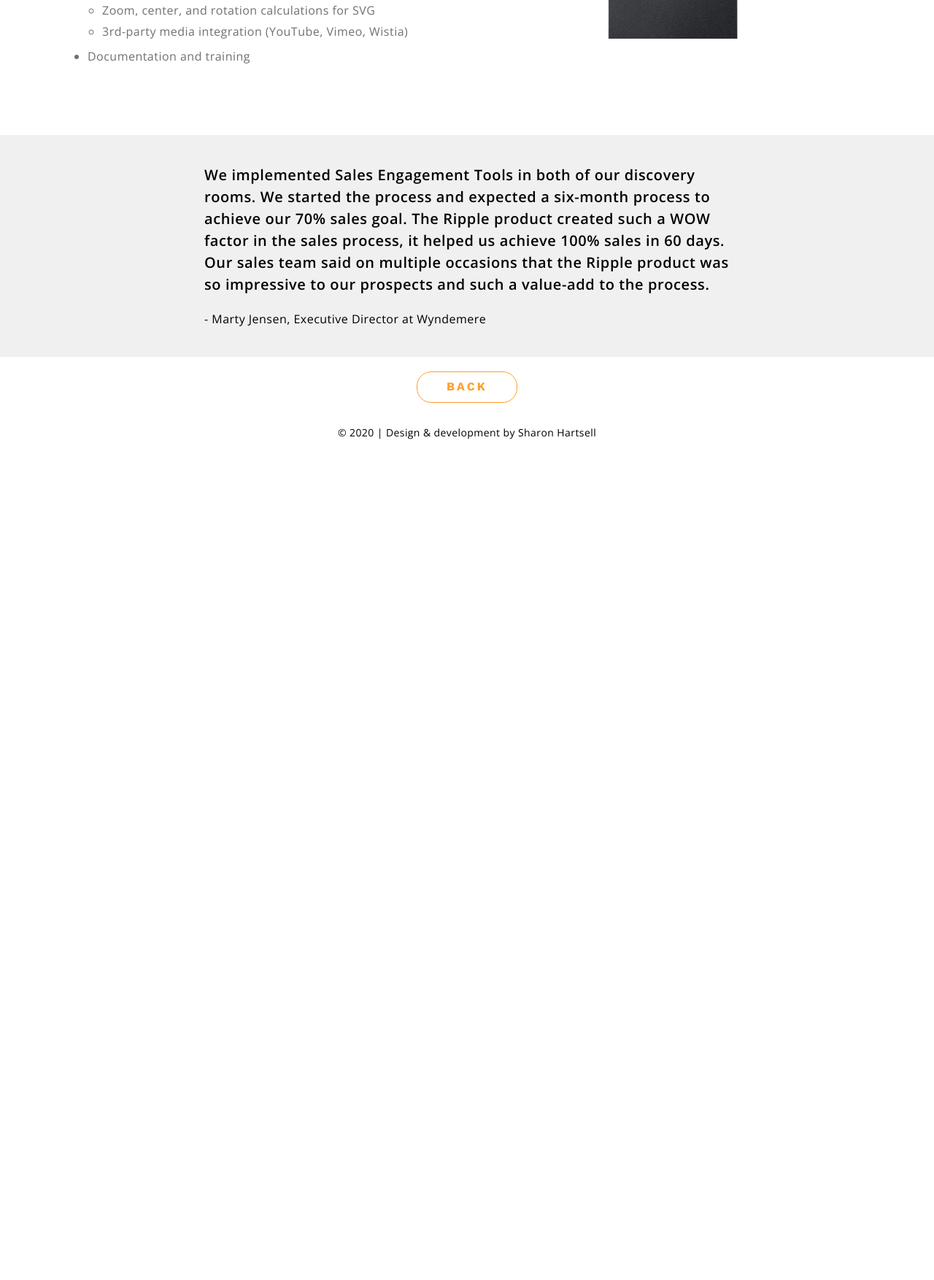
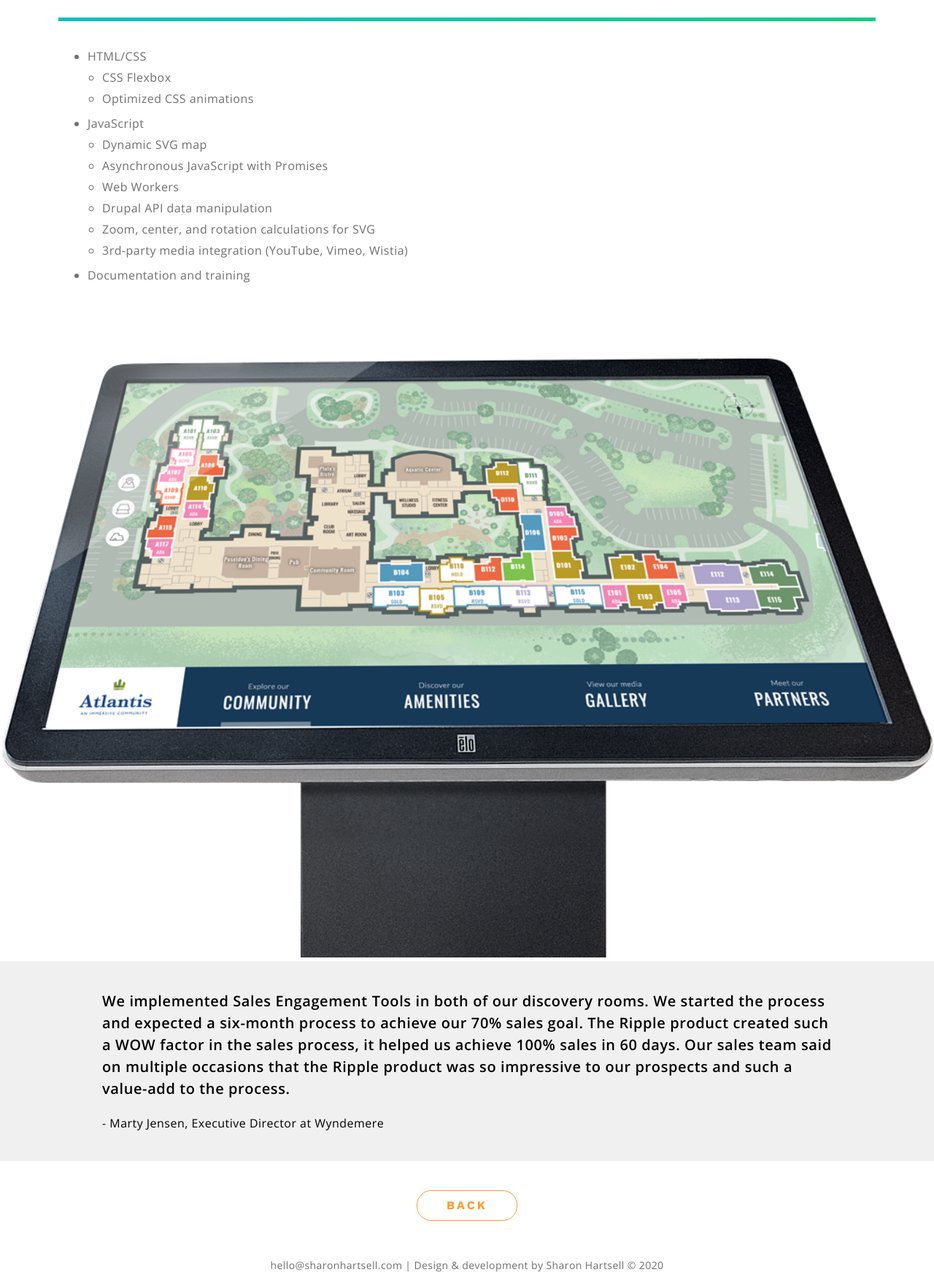
Before and after one commit to SharonHartsell/portfolio-site, a PHP site: page /work/kiosk-map.php in a window 1280 px wide. Shown: the part 2001-3755 px from the top of the page at 73% size. Before the commit the page ends 2603 px from the top, so only its background shows below. Run offline with PHP 8.4, Linux system fonts and the light colour scheme; some libraries are stand-ins or nearby versions.

Commit message:
style(index): adjust spacing for big screens

```diff
--- a/css/styles.css
+++ b/css/styles.css
@@ -291,13 +291,19 @@ a {
     padding: 40px;
   }
 }
+@media all and (min-width: 1170px) {
+  /* line 29, ../scss/_nav.scss */
+  .nav_list {
+    top: 70px;
+  }
+}
 
-/* line 48, ../scss/_nav.scss */
+/* line 52, ../scss/_nav.scss */
 .nav_listItem {
   list-style-type: none;
 }
 
-/* line 52, ../scss/_nav.scss */
+/* line 56, ../scss/_nav.scss */
 .nav_link {
   font-weight: 300;
   font-size: 80px;
@@ -308,31 +314,31 @@ a {
   text-decoration: none;
 }
 @media all and (min-width: 768px) {
-  /* line 52, ../scss/_nav.scss */
+  /* line 56, ../scss/_nav.scss */
   .nav_link {
     font-size: 100px;
   }
 }
 @media all and (min-width: 768px) {
-  /* line 65, ../scss/_nav.scss */
+  /* line 69, ../scss/_nav.scss */
   .nav_link:before, .nav_link:after {
     opacity: 0;
     transition: opacity 0.25s;
   }
 }
 @media all and (min-width: 768px) {
-  /* line 73, ../scss/_nav.scss */
+  /* line 77, ../scss/_nav.scss */
   .nav_link:before {
     content: '< ';
   }
 }
 @media all and (min-width: 768px) {
-  /* line 79, ../scss/_nav.scss */
+  /* line 83, ../scss/_nav.scss */
   .nav_link:after {
     content: ' >';
   }
 }
-/* line 86, ../scss/_nav.scss */
+/* line 90, ../scss/_nav.scss */
 .nav_link:hover:before, .nav_link:hover:after {
   opacity: 1;
 }
@@ -439,33 +445,39 @@ a {
     padding: 40px;
   }
 }
+@media all and (min-width: 1170px) {
+  /* line 1, ../scss/_work.scss */
+  .work {
+    padding: 40px 80px;
+  }
+}
 
-/* line 12, ../scss/_work.scss */
+/* line 16, ../scss/_work.scss */
 .work_sectionTitle {
   margin: 0;
   text-align: center;
   color: #707070;
 }
 
-/* line 19, ../scss/_work.scss */
+/* line 23, ../scss/_work.scss */
 .work_sectionTitle + .work_projectList {
   margin-top: 20px;
 }
 @media all and (min-width: 768px) {
-  /* line 19, ../scss/_work.scss */
+  /* line 23, ../scss/_work.scss */
   .work_sectionTitle + .work_projectList {
     margin-top: 40px;
   }
 }
 
-/* line 27, ../scss/_work.scss */
+/* line 31, ../scss/_work.scss */
 .work_projectList {
   margin: 0;
   padding: 0;
   list-style: none;
 }
 @media all and (min-width: 768px) {
-  /* line 27, ../scss/_work.scss */
+  /* line 31, ../scss/_work.scss */
   .work_projectList {
     display: grid;
     grid-template-columns: 1fr 1fr;
@@ -473,19 +485,19 @@ a {
   }
 }
 @media all and (min-width: 1024px) {
-  /* line 27, ../scss/_work.scss */
+  /* line 31, ../scss/_work.scss */
   .work_projectList {
     grid-template-columns: 1fr 1fr 1fr;
   }
 }
 @media all and (min-width: 1170px) {
-  /* line 27, ../scss/_work.scss */
+  /* line 31, ../scss/_work.scss */
   .work_projectList {
     grid-template-columns: repeat(3, minmax(min-content, 600px));
   }
 }
 
-/* line 48, ../scss/_work.scss */
+/* line 52, ../scss/_work.scss */
 .work_projectListItem {
   display: -webkit-flex;
   display: flex;
@@ -498,12 +510,12 @@ a {
   padding: 30px 0px 30px 30px;
 }
 @media all and (min-width: 768px) {
-  /* line 48, ../scss/_work.scss */
+  /* line 52, ../scss/_work.scss */
   .work_projectListItem {
     padding: 40px 0px 40px 40px;
   }
 }
-/* line 60, ../scss/_work.scss */
+/* line 64, ../scss/_work.scss */
 .work_projectListItem:before {
   content: '';
   display: block;
@@ -522,18 +534,18 @@ a {
   transition: transform 0.5s;
   z-index: -1;
 }
-/* line 75, ../scss/_work.scss */
+/* line 79, ../scss/_work.scss */
 .work_projectListItem + .work_projectListItem {
   margin-top: 30px;
 }
 @media all and (min-width: 768px) {
-  /* line 75, ../scss/_work.scss */
+  /* line 79, ../scss/_work.scss */
   .work_projectListItem + .work_projectListItem {
     margin-top: 0;
   }
 }
 
-/* line 84, ../scss/_work.scss */
+/* line 88, ../scss/_work.scss */
 .work_projectThumbImg {
   width: 100%;
   height: 200px;
@@ -541,24 +553,24 @@ a {
   object-position: center center;
 }
 
-/* line 91, ../scss/_work.scss */
+/* line 95, ../scss/_work.scss */
 .work_projectTitle {
   margin: 0;
   color: #707070;
 }
 
-/* line 97, ../scss/_work.scss */
+/* line 101, ../scss/_work.scss */
 .work_projectTeaser {
   color: #707070;
 }
 
-/* line 101, ../scss/_work.scss */
+/* line 105, ../scss/_work.scss */
 .work_projectBtn {
   -webkit-align-self: flex-start;
   align-self: flex-start;
 }
 
-/* line 105, ../scss/_work.scss */
+/* line 109, ../scss/_work.scss */
 .work_projectThumbImg + .work_projectTextWrapper,
 .work_projectTextWrapper + .work_projectBtn {
   margin-top: 20px;
@@ -581,15 +593,21 @@ a {
     padding: 40px;
   }
 }
+@media all and (min-width: 1170px) {
+  /* line 1, ../scss/_about.scss */
+  .about {
+    padding: 40px 80px;
+  }
+}
 
-/* line 13, ../scss/_about.scss */
+/* line 17, ../scss/_about.scss */
 .about_sectionTitle {
   margin: 0;
   text-align: center;
   color: #707070;
 }
 
-/* line 20, ../scss/_about.scss */
+/* line 24, ../scss/_about.scss */
 .about_contentWrapper {
   display: -webkit-flex;
   display: flex;
@@ -599,7 +617,7 @@ a {
   align-items: center;
 }
 @media all and (min-width: 768px) {
-  /* line 20, ../scss/_about.scss */
+  /* line 24, ../scss/_about.scss */
   .about_contentWrapper {
     -webkit-flex-direction: row;
     flex-direction: row;
@@ -608,18 +626,18 @@ a {
   }
 }
 @media all and (min-width: 1024px) {
-  /* line 20, ../scss/_about.scss */
+  /* line 24, ../scss/_about.scss */
   .about_contentWrapper {
     -webkit-align-items: center;
     align-items: center;
   }
 }
 
-/* line 35, ../scss/_about.scss */
+/* line 39, ../scss/_about.scss */
 .about_imageWrapper {
   position: relative;
 }
-/* line 38, ../scss/_about.scss */
+/* line 42, ../scss/_about.scss */
 .about_imageWrapper:before {
   content: '';
   position: absolute;
@@ -640,16 +658,10 @@ a {
   background-image: linear-gradient(to bottom, #00bcde, #10d563);
 }
 @media all and (min-width: 1024px) {
-  /* line 38, ../scss/_about.scss */
+  /* line 42, ../scss/_about.scss */
   .about_imageWrapper:before {
     width: 420px;
     height: 420px;
-  }
-}
-@media all and (min-width: 1024px) {
-  /* line 35, ../scss/_about.scss */
-  .about_imageWrapper {
-    padding: 40px;
   }
 }
 
@@ -675,7 +687,7 @@ a {
 /* line 75, ../scss/_about.scss */
 .about_text {
   margin: 0;
-  max-width: 500px;
+  max-width: 600px;
   color: #707070;
 }
 
@@ -733,6 +745,12 @@ a {
   .about_textWrapper + .about_imageWrapper {
     margin-top: 0;
     margin-left: 40px;
+  }
+}
+@media all and (min-width: 1024px) {
+  /* line 116, ../scss/_about.scss */
+  .about_textWrapper + .about_imageWrapper {
+    margin-left: 80px;
   }
 }
 
@@ -989,12 +1007,17 @@ a {
 }
 
 /* line 97, ../scss/_workDetail.scss */
-.workDetail_challengeBlockTitle,
-.workDetail_challengeBlockBody {
+.workDetail_challengeBlockTitle {
   margin: 0;
 }
 
-/* line 102, ../scss/_workDetail.scss */
+/* line 101, ../scss/_workDetail.scss */
+.workDetail_challengeBlockBody {
+  margin: 0;
+  max-width: 700px;
+}
+
+/* line 106, ../scss/_workDetail.scss */
 .workDetail_liveGitWrapper {
   display: -webkit-flex;
   display: flex;
@@ -1002,37 +1025,37 @@ a {
   align-items: center;
 }
 
-/* line 107, ../scss/_workDetail.scss */
+/* line 111, ../scss/_workDetail.scss */
 .workDetail_githubLink {
   color: #707070;
   font-size: 30px;
 }
 
-/* line 113, ../scss/_workDetail.scss */
+/* line 117, ../scss/_workDetail.scss */
 .workDetail_slideshowSection {
   padding: 0px 40px;
 }
 @media all and (min-width: 768px) {
-  /* line 113, ../scss/_workDetail.scss */
+  /* line 117, ../scss/_workDetail.scss */
   .workDetail_slideshowSection {
     padding: 0px 40px;
   }
 }
 @media all and (min-width: 1170px) {
-  /* line 113, ../scss/_workDetail.scss */
+  /* line 117, ../scss/_workDetail.scss */
   .workDetail_slideshowSection {
     padding: 0px 80px;
   }
 }
 
-/* line 125, ../scss/_workDetail.scss */
+/* line 129, ../scss/_workDetail.scss */
 .workDetail_slideshowOuterWrapper {
   display: -webkit-flex;
   display: flex;
   height: 100%;
 }
 
-/* line 130, ../scss/_workDetail.scss */
+/* line 134, ../scss/_workDetail.scss */
 .workDetail_slideshowWrapper {
   position: relative;
   -webkit-flex: 1;
@@ -1042,27 +1065,33 @@ a {
   height: 300px;
 }
 @media all and (min-width: 768px) {
-  /* line 130, ../scss/_workDetail.scss */
+  /* line 134, ../scss/_workDetail.scss */
   .workDetail_slideshowWrapper {
     height: 500px;
     padding: 0px 40px;
   }
 }
-@media all and (min-width: 1170px) {
-  /* line 130, ../scss/_workDetail.scss */
+@media all and (min-width: 1024px) {
+  /* line 134, ../scss/_workDetail.scss */
   .workDetail_slideshowWrapper {
     height: 700px;
   }
 }
+@media all and (min-width: 1170px) {
+  /* line 134, ../scss/_workDetail.scss */
+  .workDetail_slideshowWrapper {
+    height: 1000px;
+  }
+}
 
-/* line 146, ../scss/_workDetail.scss */
+/* line 154, ../scss/_workDetail.scss */
 .workDetail_slideshow {
   position: relative;
   -webkit-flex: 1;
   flex: 1;
 }
 
-/* line 151, ../scss/_workDetail.scss */
+/* line 159, ../scss/_workDetail.scss */
 .workDetail_slideshowItem {
   position: absolute;
   top: 0;
@@ -1076,12 +1105,12 @@ a {
   transition: opacity 0.5s;
   filter: drop-shadow(0px 0px 1px rgba(0, 0, 0, 0.3)) drop-shadow(0px 0px 5px rgba(0, 0, 0, 0.3));
 }
-/* line 167, ../scss/_workDetail.scss */
+/* line 175, ../scss/_workDetail.scss */
 .workDetail_slideshowItem--active {
   opacity: 1;
 }
 
-/* line 172, ../scss/_workDetail.scss */
+/* line 180, ../scss/_workDetail.scss */
 .workDetail_slideshowBtn {
   position: absolute;
   top: 50%;
@@ -1093,30 +1122,30 @@ a {
   color: #FF9D2B;
   transform: translateY(-50%);
 }
-/* line 185, ../scss/_workDetail.scss */
+/* line 193, ../scss/_workDetail.scss */
 .workDetail_slideshowBtn:hover {
   cursor: pointer;
 }
-/* line 189, ../scss/_workDetail.scss */
+/* line 197, ../scss/_workDetail.scss */
 .workDetail_slideshowBtn--prev {
   left: 0;
 }
-/* line 193, ../scss/_workDetail.scss */
+/* line 201, ../scss/_workDetail.scss */
 .workDetail_slideshowBtn--next {
   right: 0;
 }
 
-/* line 198, ../scss/_workDetail.scss */
+/* line 206, ../scss/_workDetail.scss */
 .workDetail_slideshowBtnText {
   display: none;
 }
 
-/* line 203, ../scss/_workDetail.scss */
+/* line 211, ../scss/_workDetail.scss */
 .workDetail_roleSection {
   padding: 20px;
 }
 @media all and (min-width: 768px) {
-  /* line 203, ../scss/_workDetail.scss */
+  /* line 211, ../scss/_workDetail.scss */
   .workDetail_roleSection {
     display: -webkit-flex;
     display: flex;
@@ -1124,33 +1153,33 @@ a {
   }
 }
 @media all and (min-width: 1170px) {
-  /* line 203, ../scss/_workDetail.scss */
+  /* line 211, ../scss/_workDetail.scss */
   .workDetail_roleSection {
     padding: 80px;
   }
 }
 
 @media all and (min-width: 768px) {
-  /* line 216, ../scss/_workDetail.scss */
+  /* line 224, ../scss/_workDetail.scss */
   .workDetail_roleContent {
     -webkit-flex: 1;
     flex: 1;
   }
 }
 
-/* line 222, ../scss/_workDetail.scss */
+/* line 230, ../scss/_workDetail.scss */
 .workDetail_roleHeader {
   margin: 0;
   padding-bottom: 10px;
   color: #707070;
 }
 @media all and (min-width: 768px) {
-  /* line 222, ../scss/_workDetail.scss */
+  /* line 230, ../scss/_workDetail.scss */
   .workDetail_roleHeader {
     padding-bottom: 20px;
   }
 }
-/* line 232, ../scss/_workDetail.scss */
+/* line 240, ../scss/_workDetail.scss */
 .workDetail_roleHeader:after {
   content: '';
   display: block;
@@ -1164,47 +1193,47 @@ a {
   height: 5px;
 }
 @media all and (min-width: 768px) {
-  /* line 232, ../scss/_workDetail.scss */
+  /* line 240, ../scss/_workDetail.scss */
   .workDetail_roleHeader:after {
     margin-top: 20px;
   }
 }
 
-/* line 245, ../scss/_workDetail.scss */
+/* line 253, ../scss/_workDetail.scss */
 .workDetail_roleItem {
   color: #707070;
 }
-/* line 248, ../scss/_workDetail.scss */
+/* line 256, ../scss/_workDetail.scss */
 .workDetail_roleItem + .workDetail_roleItem {
   margin-top: 10px;
 }
 
-/* line 253, ../scss/_workDetail.scss */
+/* line 261, ../scss/_workDetail.scss */
 .workDetail_subRoleList {
   padding-left: 20px;
 }
 
-/* line 257, ../scss/_workDetail.scss */
+/* line 265, ../scss/_workDetail.scss */
 .workDetail_subRoleListItem {
   margin-top: 5px;
 }
 
 @media all and (min-width: 768px) {
-  /* line 261, ../scss/_workDetail.scss */
+  /* line 269, ../scss/_workDetail.scss */
   .workDetail_roleImageWrap {
     -webkit-flex: 1;
     flex: 1;
   }
 }
 
-/* line 267, ../scss/_workDetail.scss */
+/* line 275, ../scss/_workDetail.scss */
 .workDetail_roleImage {
   width: 100%;
   height: 100%;
   object-fit: contain;
 }
 
-/* line 273, ../scss/_workDetail.scss */
+/* line 281, ../scss/_workDetail.scss */
 .workDetail_testimonialSection {
   display: -webkit-flex;
   display: flex;
@@ -1214,24 +1243,19 @@ a {
   padding: 20px;
 }
 @media all and (min-width: 768px) {
-  /* line 273, ../scss/_workDetail.scss */
+  /* line 281, ../scss/_workDetail.scss */
   .workDetail_testimonialSection {
     padding: 40px;
   }
 }
 
-/* line 284, ../scss/_workDetail.scss */
+/* line 292, ../scss/_workDetail.scss */
 .workDetail_testimonial {
   margin: 0;
-}
-@media all and (min-width: 1170px) {
-  /* line 284, ../scss/_workDetail.scss */
-  .workDetail_testimonial {
-    max-width: 60%;
-  }
+  max-width: 1000px;
 }
 
-/* line 293, ../scss/_workDetail.scss */
+/* line 298, ../scss/_workDetail.scss */
 .workDetail_backLinkWrap {
   display: -webkit-flex;
   display: flex;
@@ -1239,24 +1263,36 @@ a {
   justify-content: center;
 }
 
-/* line 299, ../scss/_workDetail.scss */
+/* line 304, ../scss/_workDetail.scss */
 .workDetail_techList + .workDetail_title,
 .workDetail_challengeBlockTitle + .workDetail_challengeBlockBody,
 .workDetail_challengeTextBlock + .workDetail_liveGitWrapper,
 .workDetail_challengeSection + .workDetail_slideshowSection,
 .workDetail_roleHeader + .workDetail_roleList,
-.workDetail_testimonialSrc,
-.workDetail_backLinkWrap {
+.workDetail_testimonialSrc {
   margin-top: 20px;
 }
 
-/* line 309, ../scss/_workDetail.scss */
+/* line 313, ../scss/_workDetail.scss */
+.workDetail_testimonialSection + .workDetail_backLinkWrap,
+.workDetail_backLinkWrap + .footer {
+  margin-top: 20px;
+}
+@media all and (min-width: 768px) {
+  /* line 313, ../scss/_workDetail.scss */
+  .workDetail_testimonialSection + .workDetail_backLinkWrap,
+  .workDetail_backLinkWrap + .footer {
+    margin-top: 40px;
+  }
+}
+
+/* line 322, ../scss/_workDetail.scss */
 .workDetail_challengeCol + .workDetail_challengeCol,
 .workDetail_roleContent + .workDetail_roleImageWrap {
   margin-top: 20px;
 }
 @media all and (min-width: 768px) {
-  /* line 309, ../scss/_workDetail.scss */
+  /* line 322, ../scss/_workDetail.scss */
   .workDetail_challengeCol + .workDetail_challengeCol,
   .workDetail_roleContent + .workDetail_roleImageWrap {
     margin-top: 0;
@@ -1264,14 +1300,24 @@ a {
   }
 }
 
-/* line 319, ../scss/_workDetail.scss */
+/* line 332, ../scss/_workDetail.scss */
 .workDetail_liveBtn + .workDetail_githubLink {
   margin-left: 20px;
 }
 
 /* line 1, ../scss/_footer.scss */
 .footer {
-  margin-top: 20px;
   padding: 10px;
   text-align: center;
+  color: #707070;
 }
+
+/* line 8, ../scss/_footer.scss */
+.footer__email {
+  color: #707070;
+  text-decoration: none;
+}
+/* line 13, ../scss/_footer.scss */
+.footer__email:hover {
+  text-decoration: underline;
+}
--- a/includes/footer.inc
+++ b/includes/footer.inc
@@ -1,4 +1,4 @@
 <footer class="footer t-body--14l">
-  &copy; <?php print date('Y'); ?> | Design &amp; development by Sharon Hartsell
+  <a href="mailto:hello@sharonhartsell.com" class="footer__email">hello@sharonhartsell.com</a> | Design &amp; development by Sharon Hartsell &copy; <?php print date('Y'); ?>
 </footer>
 </div> <!-- END .stickyWrapper -->
--- a/includes/work_detail.inc
+++ b/includes/work_detail.inc
@@ -96,10 +96,12 @@
       </ul>
     <?php endif; ?>
   </div>
-  <div class="workDetail_roleImageWrap">
+
+</section>
+
+<div class="workDetail_roleImageWrap">
     <img src="/img/work/<?php print $content['machine_name']; ?>/<?php print $content['context_img']; ?>" class="workDetail_roleImage" alt="" />
   </div>
-</section>
 
 <?php if (!empty($content['testimonial'])) : ?>
   <section class="workDetail_testimonialSection">
--- a/index.php
+++ b/index.php
@@ -80,7 +80,7 @@ $work = [
 
     <div class="about_textWrapper">
       <div class="about_text">
-        <p class="t-body--18l">Hi there!</p>
+        <p class="t-title--20sb">Hi there!</p>
         <p class="t-body--18l">I’m Sharon, a front-end web developer who specializes in creating user-friendly and engaging web experiences. While I love a well-organized CSS system, JavaScript is my real passion. I enjoy building the interactivity that brings a user interface to life. I’m a strong problem solver with a keen eye for details, a skill I built through my background in graphic design.</p>
         <p class="t-body--18l">Check out some of my work above, and you can contact me at <a href="mailto:hello@sharonhartsell.com">hello@sharonhartsell.com</a>.</p>
       </div>
--- a/scss/_about.scss
+++ b/scss/_about.scss
@@ -7,6 +7,10 @@
 
   @include tablet {
     padding: 40px;
+  }
+
+  @include largedesktop {
+    padding: 40px 80px;
   }
 }
 
@@ -51,10 +55,6 @@
           width: 420px;
           height: 420px;
         }
-
-      }
-      @include desktop {
-        padding: 40px;
       }
     }
 
@@ -75,7 +75,7 @@
     .about_text {
       margin: 0;
 
-      max-width: 500px;
+      max-width: 600px;
       color: $gray;
     }
 
@@ -120,4 +120,8 @@
         margin-top: 0;
         margin-left: 40px;
       }
+
+      @include desktop {
+        margin-left: 80px;
+      }
     }
--- a/scss/_footer.scss
+++ b/scss/_footer.scss
@@ -1,6 +1,16 @@
 .footer {
-  margin-top: 20px;
   padding: 10px;
 
   text-align: center;
+  color: $gray;
 }
+
+  .footer__email {
+    color: $gray;
+
+    text-decoration: none;
+
+    &:hover {
+      text-decoration: underline;
+    }
+  }
--- a/scss/_nav.scss
+++ b/scss/_nav.scss
@@ -42,6 +42,10 @@
 
     @include tablet {
       padding: 40px;
+    }
+
+    @include largedesktop {
+      top: $navHt + 20px;
     }
   }
 
--- a/scss/_variables.scss
+++ b/scss/_variables.scss
@@ -9,3 +9,5 @@ $sansTitle: 'Work Sans', Helvetica, sans-serif;
 $sansBody: 'Open Sans', Helvetica, sans-serif;
 
 $navHt: 50px;
+$maxTextWidth16: 700px;
+$maxTextWidth20: 1000px;
--- a/scss/_work.scss
+++ b/scss/_work.scss
@@ -6,6 +6,10 @@
 
   @include tablet {
     padding: 40px;
+  }
+
+  @include largedesktop {
+    padding: 40px 80px;
   }
 }
 
--- a/scss/_workDetail.scss
+++ b/scss/_workDetail.scss
@@ -94,9 +94,13 @@
       }
     }
 
-      .workDetail_challengeBlockTitle,
+      .workDetail_challengeBlockTitle {
+        margin: 0;
+      }
+
       .workDetail_challengeBlockBody {
         margin: 0;
+        max-width: $maxTextWidth16;
       }
 
     .workDetail_liveGitWrapper {
@@ -138,8 +142,12 @@
         padding: 0px 40px;
       }
 
+      @include desktop {
+        height: 700px;
+      }
+
       @include largedesktop {
-        height: 700px;
+        height: 1000px;
       }
     }
 
@@ -283,10 +291,7 @@
 
   .workDetail_testimonial {
     margin: 0;
-
-    @include largedesktop {
-      max-width: 60%;
-    }
+    max-width: $maxTextWidth20;
   }
 
 // BACK LINK
@@ -301,9 +306,17 @@
 .workDetail_challengeTextBlock + .workDetail_liveGitWrapper,
 .workDetail_challengeSection + .workDetail_slideshowSection,
 .workDetail_roleHeader + .workDetail_roleList,
-.workDetail_testimonialSrc,
-.workDetail_backLinkWrap {
+.workDetail_testimonialSrc {
   margin-top: 20px;
+}
+
+.workDetail_testimonialSection + .workDetail_backLinkWrap,
+.workDetail_backLinkWrap + .footer {
+  margin-top: 20px;
+
+  @include tablet {
+    margin-top: 40px;
+  }
 }
 
 .workDetail_challengeCol + .workDetail_challengeCol,
```
